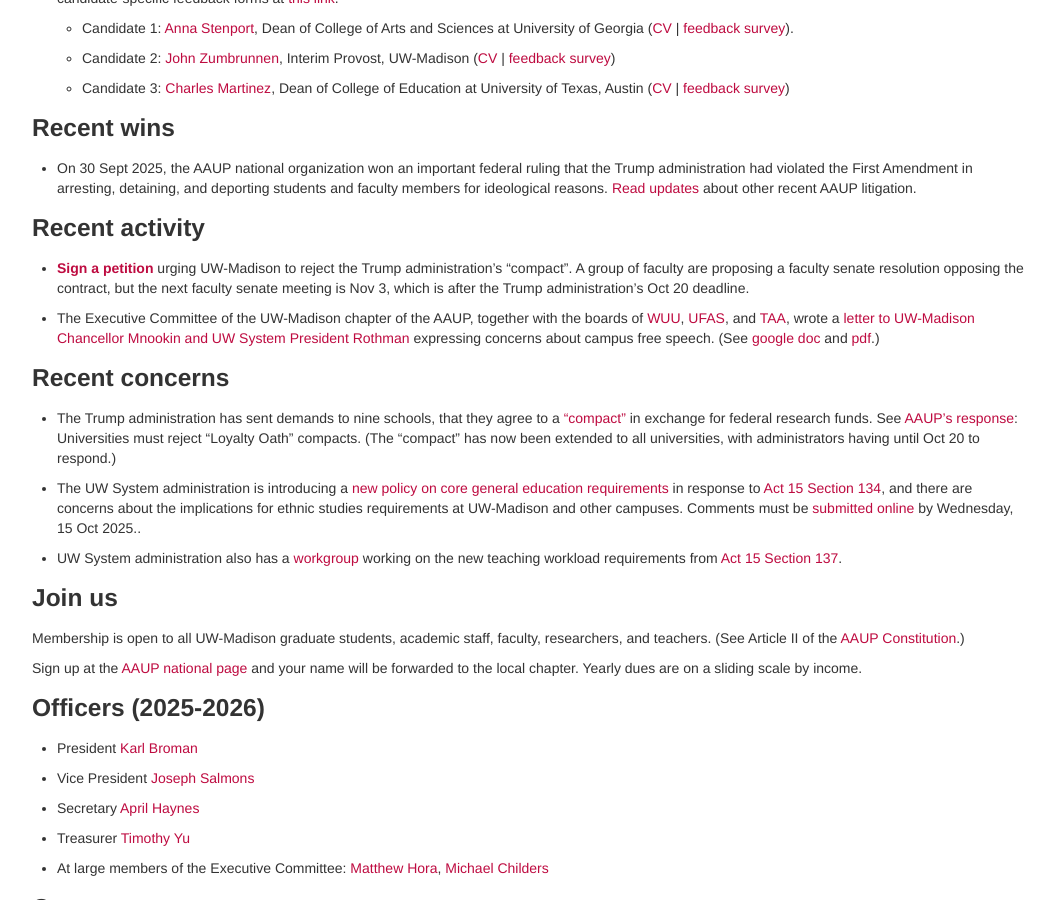
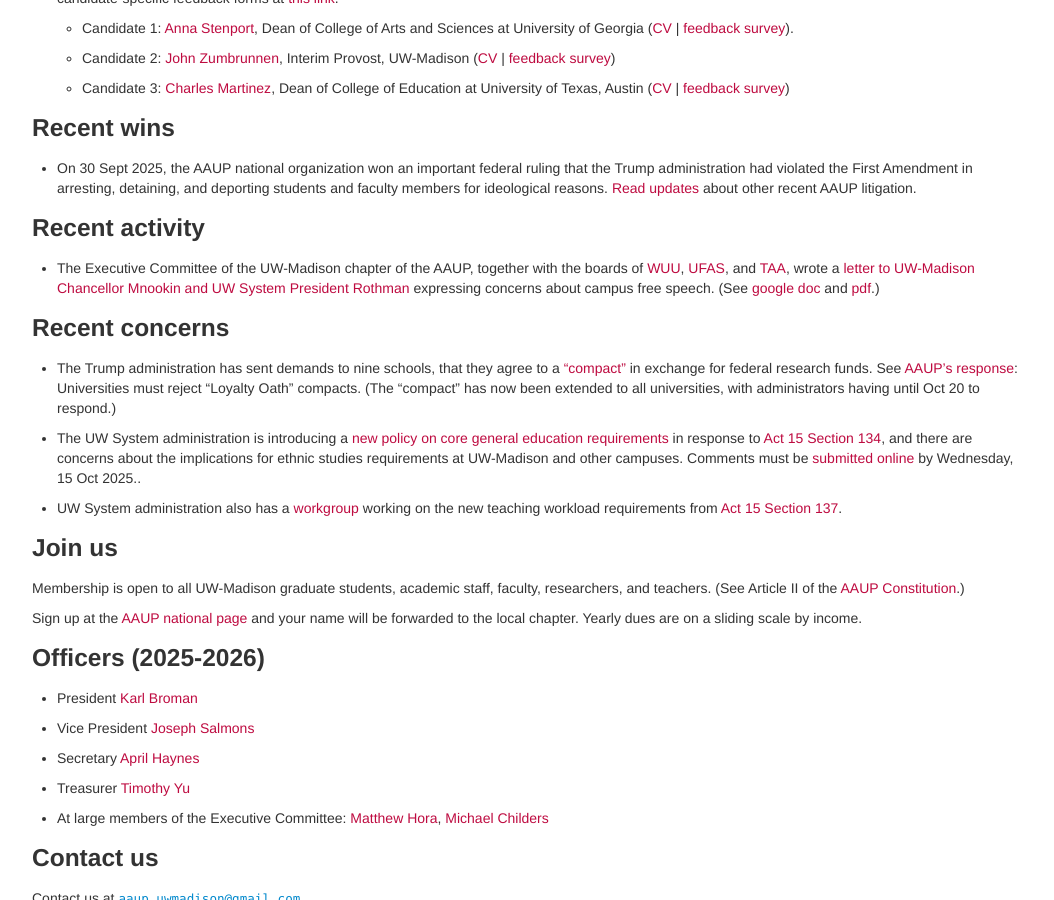
Before and after one commit to aaupmadison/aaupmadison.github.io, a Jekyll site: the page built from index.md, in a window 1280 px wide and 900 px high, scrolled down 425 px. Shown: the whole window, without its empty margins (108-1162 px from the left). Built offline with Jekyll 4.4.1, drawn with Linux system fonts in a browser that asks for light colours.

Commit message:
remove link to old petition

```diff
--- a/index.md
+++ b/index.md
@@ -54,13 +54,6 @@ academic staff that promotes academic freedom and shared governance.
 
 
 ### Recent activity
-
-- [**Sign a
-  petition**](https://actionnetwork.org/petitions/reject-the-trump-administrations-compact-for-academic-excellence-in-higher-education?source=direct_link&)
-  urging UW-Madison to reject the Trump administration's "compact".
-  A group of faculty are proposing a faculty senate resolution
-  opposing the contract, but the next faculty senate meeting is Nov 3,
-  which is after the Trump administration's Oct 20 deadline.
 
 - The Executive Committee of the UW-Madison chapter of the AAUP, together
 with the boards of [WUU](https://wuu.info),
```
